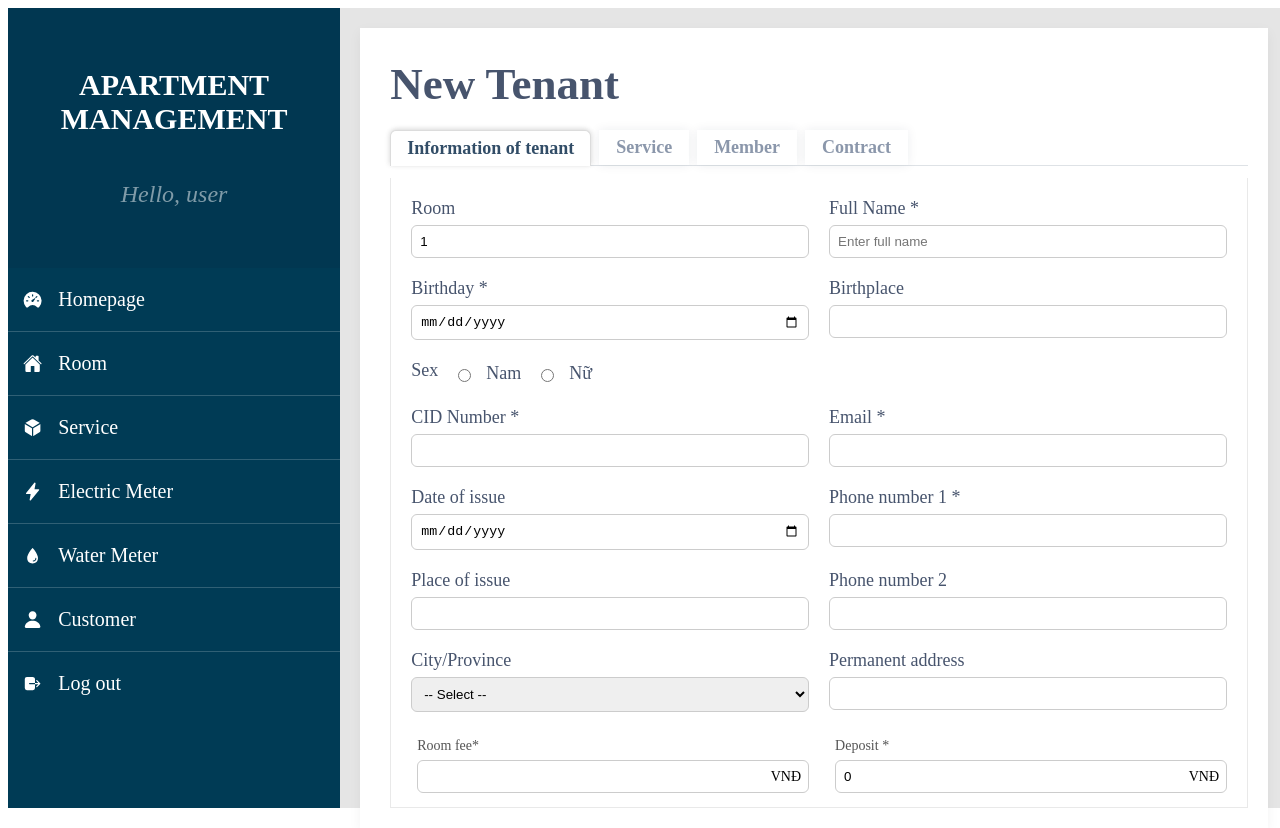
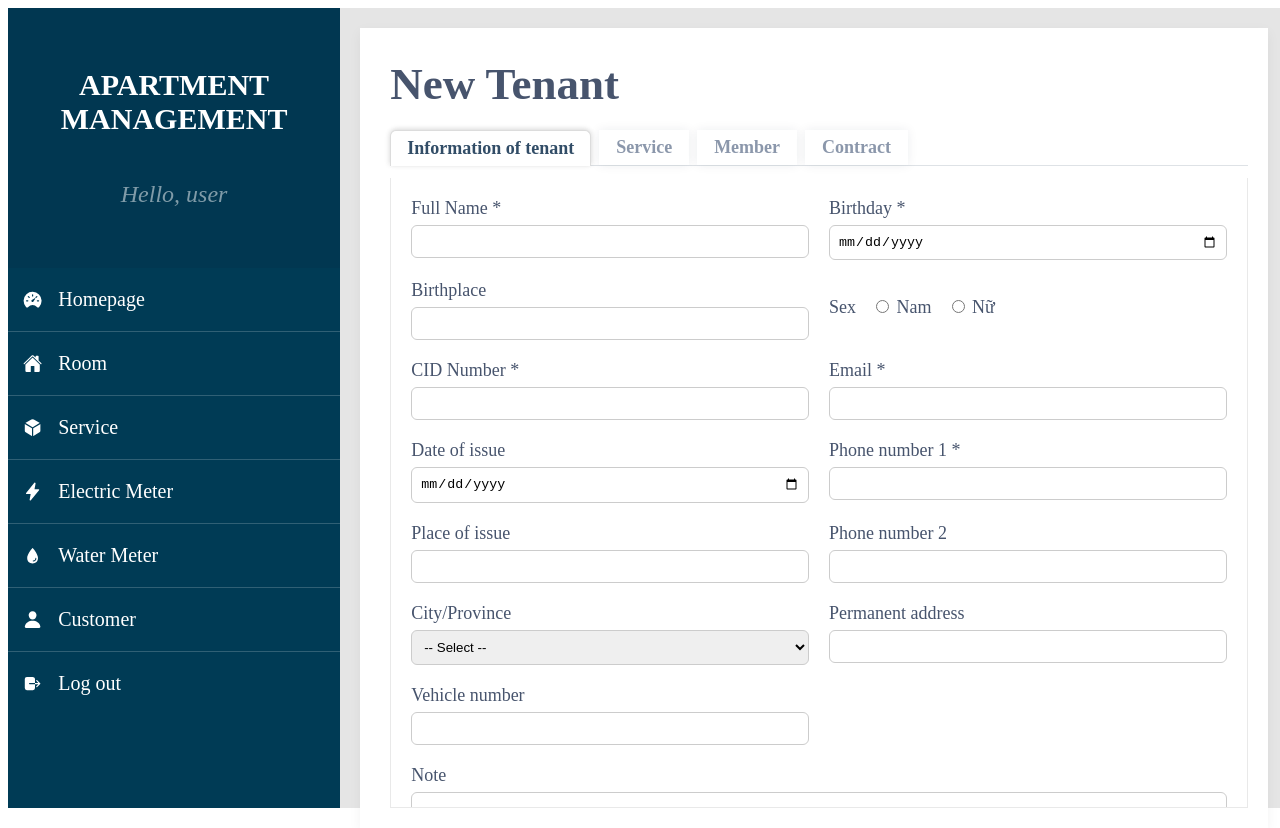
Before and after one commit to gathosan012/PE-2025, a React (Vite) app in the folder frontend/: page /add-customer/1 in a window 1280 px wide. Built offline with nearby package versions, Linux system fonts and the light colour scheme.

Commit message:
Update add-customer-form

```diff
--- a/frontend/src/components/AddCustomerForm.jsx
+++ b/frontend/src/components/AddCustomerForm.jsx
@@ -9,19 +9,52 @@ const AddCustomerForm = () => {
   const navigate = useNavigate();
   const [activeTab, setActiveTab] = useState("information");
 
+  const [formData, setFormData] = useState({
+    fullname: "",
+    birthday: "",
+    CIDNumber: "",
+    sex: "",
+    phone1: "",
+    phone2: "",
+    email: "",
+    birthPlace: "",
+    CIDIssuedDate: "",
+    CIDIssuedPlace: "",
+    province: "",
+    vehicleNumber: "",
+    permanentAddress: "",
+    note: "",
+  });
+
   const handleBack = () => {
     navigate("/rooms");
   };
+
+  const handleChange = (e) => {
+    const { name, value } = e.target;
+    setFormData((prev) => ({
+      ...prev,
+      [name]: value,
+    }));
+  };
+
   const handleSave = async (e) => {
     e.preventDefault();
     try {
-      //const response = await axios.post('api', room, )
+      const response = await axios.post(
+        "http://localhost:5000/api/tenant",
+        formData
+      );
       if (response.data.success) {
         navigate("/rooms");
+      } else {
+        alert("Save failed: " + response.data.message);
       }
     } catch (error) {
-      if (error.response && !error.response.data.success) {
-        alert(error.response.data.error);
+      if (error.response && error.response.data) {
+        alert("Error: " + error.response.data.message);
+      } else {
+        alert("Unknown error occurred.");
       }
     }
   };
@@ -29,7 +62,6 @@ const AddCustomerForm = () => {
   return (
     <div className="page-layout">
       <SidePanel />
-
       <div className="page-content">
         <div className="page-wrapper">
           <h2 className="page-title">New Tenant</h2>
@@ -48,141 +80,162 @@ const AddCustomerForm = () => {
               <form className="c-form-container">
                 <div className="c-form-row">
                   <div className="c-form-group">
-                    <label>Room</label>
-                    {/*change roomID*/}
-                    <input type="text" name="room" defaultValue="1" />
-                  </div>
-                  <div className="c-form-group">
                     <label>Full Name *</label>
                     <input
                       type="text"
-                      name="fullName"
-                      placeholder="Enter full name"
+                      name="fullname"
+                      value={formData.fullname}
+                      onChange={handleChange}
+                    />
+                  </div>
+
+                  <div className="c-form-group">
+                    <label>Birthday *</label>
+                    <input
+                      type="date"
+                      name="birthday"
+                      value={formData.birthday}
+                      onChange={handleChange}
                     />
                   </div>
                 </div>
 
                 <div className="c-form-row">
                   <div className="c-form-group">
-                    <label>Birthday *</label>
-                    <input type="date" name="dob" />
+                    <label>Birthplace</label>
+                    <input
+                      type="text"
+                      name="birthPlace"
+                      value={formData.birthPlace}
+                      onChange={handleChange}
+                    />
                   </div>
-                  <div className="c-form-group">
-                    <label>Birthplace</label>
-                    <input type="text" name="placeOfBirth" />
-                  </div>
-                </div>
 
-                <div className="c-form-row">
                   <div className="c-form-group inline-radio">
                     <label>Sex</label>
-                    <input type="radio" name="gender" value="Male" /> Nam
-                    <input type="radio" name="gender" value="Female" /> Nữ
+                    <label>
+                      <input
+                        type="radio"
+                        name="sex"
+                        value="Male"
+                        checked={formData.sex === "Male"}
+                        onChange={handleChange}
+                      />{" "}
+                      Nam
+                    </label>
+                    <label>
+                      <input
+                        type="radio"
+                        name="sex"
+                        value="Female"
+                        checked={formData.sex === "Female"}
+                        onChange={handleChange}
+                      />{" "}
+                      Nữ
+                    </label>
                   </div>
                 </div>
 
                 <div className="c-form-row">
                   <div className="c-form-group">
                     <label>CID Number *</label>
-                    <input type="text" name="idNumber" />
+                    <input
+                      type="text"
+                      name="CIDNumber"
+                      value={formData.CIDNumber}
+                      onChange={handleChange}
+                    />
                   </div>
+
                   <div className="c-form-group">
                     <label>Email *</label>
-                    <input type="text" name="email" />
+                    <input
+                      type="email"
+                      name="email"
+                      value={formData.email}
+                      onChange={handleChange}
+                    />
                   </div>
                 </div>
 
                 <div className="c-form-row">
                   <div className="c-form-group">
                     <label>Date of issue</label>
-                    <input type="date" name="issuedDate" />
+                    <input
+                      type="date"
+                      name="CIDIssuedDate"
+                      value={formData.CIDIssuedDate}
+                      onChange={handleChange}
+                    />
                   </div>
+
                   <div className="c-form-group">
                     <label>Phone number 1 *</label>
-                    <input type="text" name="phone1" />
+                    <input
+                      type="text"
+                      name="phone1"
+                      value={formData.phone1}
+                      onChange={handleChange}
+                    />
                   </div>
                 </div>
 
                 <div className="c-form-row">
                   <div className="c-form-group">
                     <label>Place of issue</label>
-                    <input type="text" name="issuedPlace" />
+                    <input
+                      type="text"
+                      name="CIDIssuedPlace"
+                      value={formData.CIDIssuedPlace}
+                      onChange={handleChange}
+                    />
                   </div>
 
                   <div className="c-form-group">
                     <label>Phone number 2</label>
-                    <input type="text" name="phone2" />
+                    <input
+                      type="text"
+                      name="phone2"
+                      value={formData.phone2}
+                      onChange={handleChange}
+                    />
                   </div>
                 </div>
 
                 <div className="c-form-row">
                   <div className="c-form-group">
                     <label>City/Province</label>
-                    <select name="province">
+                    <select
+                      name="province"
+                      value={formData.province}
+                      onChange={handleChange}
+                    >
                       <option value="">-- Select --</option>
-                      <option value="hanoi">Hà Nội</option>
-                      <option value="hcm">Hồ Chí Minh</option>
+                      <option value="Hà Nội">Hà Nội</option>
+                      <option value="Hồ Chí Minh">Hồ Chí Minh</option>
                     </select>
                   </div>
 
                   <div className="c-form-group">
                     <label>Permanent address</label>
-                    <input type="text" name="permanentAddress" />
-                  </div>
-                </div>
-
-                <div className="c-form-row">
-                  <div className="c-form-group currency">
-                    <label>Room fee*</label>
-                    <input type="text" name="roomPrice" />
-                    <span>VNĐ</span>
-                  </div>
-                  <div className="c-form-group currency">
-                    <label>Deposit *</label>
-                    <input type="text" name="deposit" defaultValue="0" />
-                    <span>VNĐ</span>
+                    <input
+                      type="text"
+                      name="permanentAddress"
+                      value={formData.permanentAddress}
+                      onChange={handleChange}
+                    />
                   </div>
                 </div>
 
                 <div className="c-form-row">
                   <div className="c-form-group">
-                    <label>Start day*</label>
+                    <label>Vehicle number</label>
                     <input
-                      type="date"
-                      name="startDate"
-                      defaultValue={new Date().toISOString().split("T")[0]}
+                      type="text"
+                      name="vehicleNumber"
+                      value={formData.vehicleNumber}
+                      onChange={handleChange}
                     />
-                  </div>
-                  <div className="c-form-group">
-                    <label>Payment Period *</label>
-                    <select name="paymentPeriod">
-                      <option value="30">Kỳ 30</option>
-                      <option value="15">Kỳ 15</option>
-                    </select>
-                  </div>
-                </div>
-
-                <div className="c-form-row">
-                  <div className="c-form-group">
-                    <label>Pay per</label>
-                    <div
-                      style={{
-                        display: "flex",
-                        alignItems: "center",
-                        gap: "8px",
-                      }}
-                    >
-                      <select name="paymentEachTime">
-                        <option value="1">1</option>
-                        <option value="2">2</option>
-                        <option value="3">3</option>
-                      </select>
-                      <span>Month</span>
-                    </div>
-                  </div>
-                  <div className="c-form-group">
-                    <label>Vehicle number</label>
-                    <input type="text" name="vehicle" />
                   </div>
                 </div>
 
@@ -192,7 +245,11 @@ const AddCustomerForm = () => {
                     style={{ gridColumn: "span 2" }}
                   >
                     <label>Note</label>
-                    <textarea name="notes"></textarea>
+                    <textarea
+                      name="note"
+                      value={formData.note}
+                      onChange={handleChange}
+                    ></textarea>
                   </div>
                 </div>
 
```
